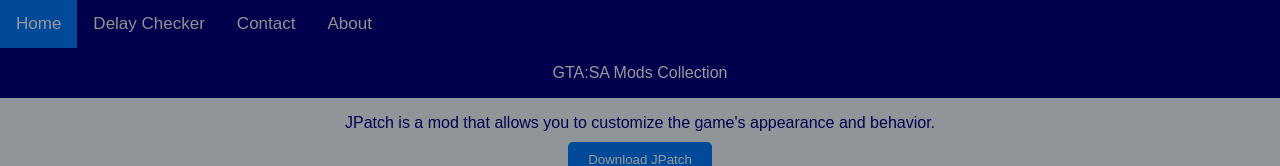
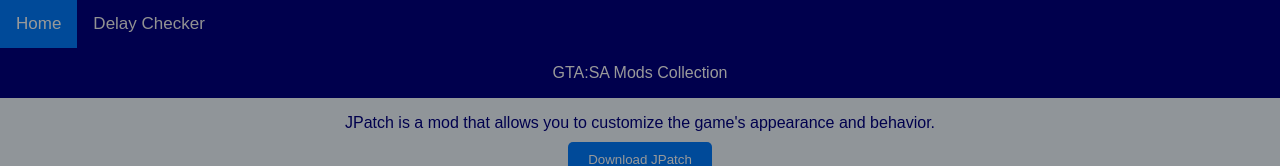
Before and after one commit to op30mmd/dlproj, a plain HTML site: page index.html in a window 1280 px wide. Shown: the top 166 px of the page. Drawn offline with nearby package versions, Linux system fonts and the light colour scheme.

Commit message:
unlink about page

```diff
--- a/index.html
+++ b/index.html
@@ -12,8 +12,6 @@
     <div class="topnav" id="myTopnav">
   <a href="https://op30mmd.github.io/dlproj" class="active">Home</a>
   <a href="https://op30mmd.github.io/dlproj/p/ping.html">Delay Checker</a>
-  <a href="#contact">Contact</a>
-  <a href="https://op30mmd.github.io/dlproj/p/about.html">About</a>
   <a href="javascript:void(0);" class="icon" onclick="myFunction()">
     <i class="fa fa-bars"></i>
   </a>
```
